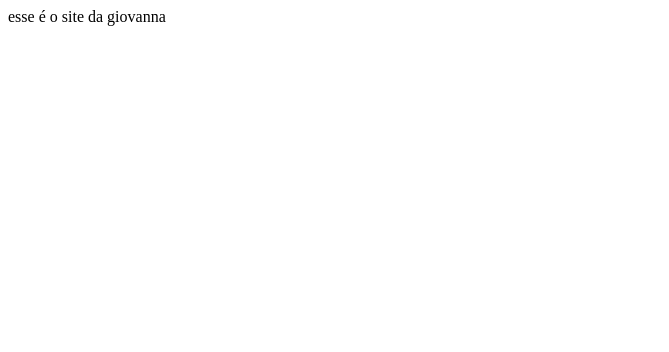
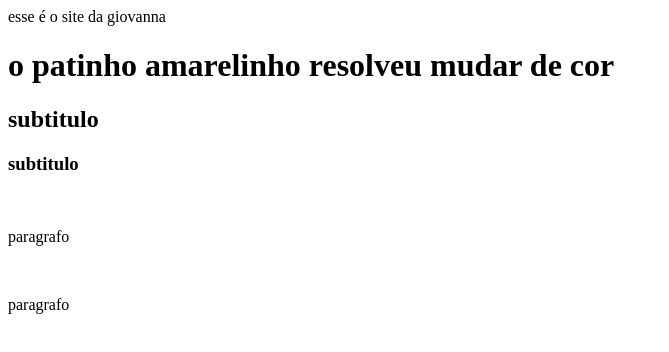
Before and after one commit to 4dronitis/1MCgiovannaPCsite, a plain HTML site: page index.html in a window 1280 px wide. Shown: the whole page, without its empty margins (0-669 px from the left). Drawn offline with Linux system fonts and the light colour scheme.

Commit message:
Update index.html
kjbkgftygh

```diff
--- a/index.html
+++ b/index.html
@@ -1 +1,20 @@
 esse é o site da giovanna
+<!DOCTYPE HTML>
+<html lang="pt-br">
+ <head>
+   <link rel="stylesheet" href="style.css">
+   <title> patinho amarelinho </title>
+ </head>
+
+  <body>
+    <h1> o patinho amarelinho resolveu mudar de cor
+    <br>
+    <h2> subtitulo </h2>
+    <h3> subtitulo </h3>
+    <br>
+    <p> paragrafo </p>
+    <br>
+    <p> paragrafo </p>
+  </body>
+
+</html>
```
